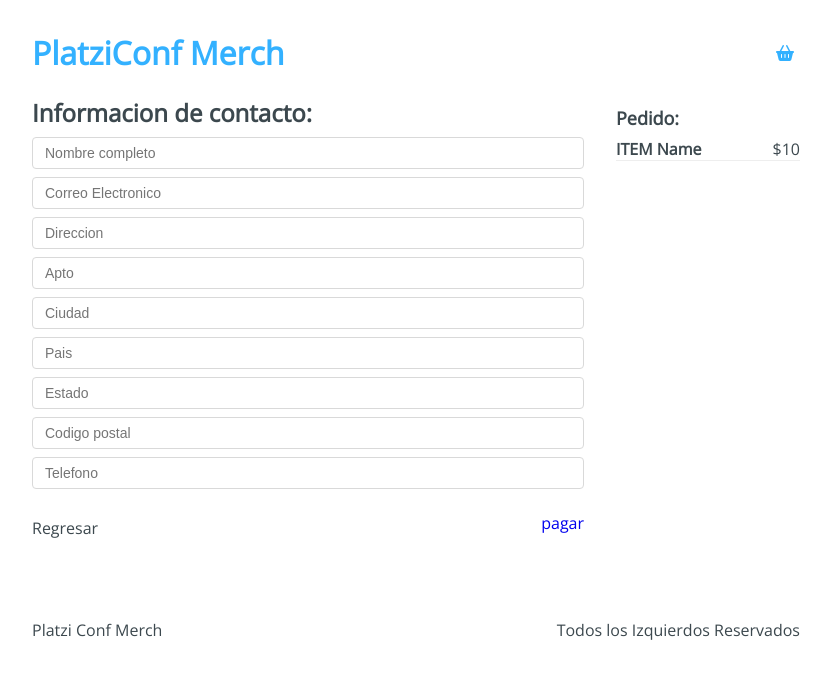
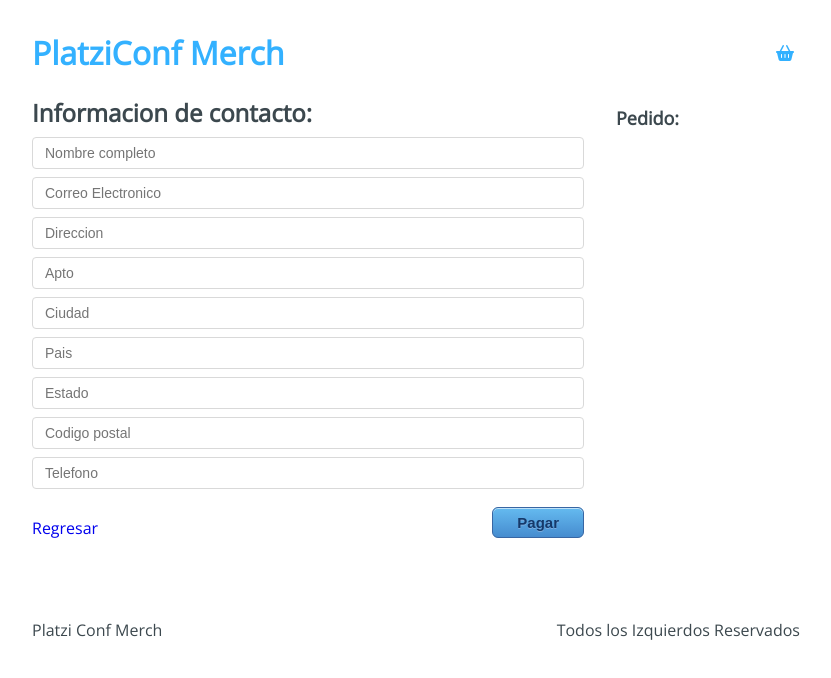
Before and after one commit to SantiSB/PlatziConf, a React app: page /checkout/information in a window 1280 px wide. Shown: the top 678 px of the page, without its empty margins (224-1055 px from the left). Built offline with nearby package versions, Linux system fonts and the light colour scheme.

Commit message:
useRef y useNavigate

```diff
--- a/src/containers/Checkout.jsx
+++ b/src/containers/Checkout.jsx
@@ -1,28 +1,50 @@
-import React from 'react';
+import React, { useContext } from 'react';
 import { Link } from 'react-router-dom';
+import AppContext from '../context/AppContext';
 import '../styles/components/Checkout.css';
 
 const Checkout = () => {
+  const { state, removeFromCart } = useContext(AppContext);
+  const { cart } = state;
+
+  const handleRemove = product => () => {
+    removeFromCart(product);
+  };
+
+  //Funcion que suma todos precios de los elementos del cart
+  const handleSumTotal = () => {
+    const reducer = (accumulator, currentValue) => accumulator + currentValue.price;
+    const sum = cart.reduce(reducer, 0);
+    return sum;
+  }
+
   return (
     <div className="Checkout">
       <div className="Checkout-content">
-        <h3>Lista de Pedidos:</h3>
+        {cart.length > 0 ? <h3>Lista de pedidos:</h3> : <h3>Sin pedidos...</h3>}
+        {cart.map((item) => (
           <div className="Checkout-item">
             <div className="Checkout-element">
-            <h4>ITEM name</h4>
-            <span>$10</span>
+              <h4>{item.title}</h4>
+              <span>
+                $
+                {item.price}
+              </span>
             </div>
-          <button type="button">
-            <i className='fas fa-trash-alt'/>
+            <button type="button" onClick={handleRemove(item)}>
+              <i className="fas fa-trash-alt" />
             </button>
           </div>
+        ))}
       </div>
+      {cart.length > 0 && (
         <div className="Checkout-sidebar">
-        <h3>Precio Total: $10</h3>
+          <h3>{`Precio Total: $ ${handleSumTotal()}`}</h3>
           <Link to="/checkout/information">
             <button type="button">Continuar pedido</button>
           </Link>
         </div>
+      )}
     </div>
   );
 }
--- a/src/containers/Information.jsx
+++ b/src/containers/Information.jsx
@@ -1,8 +1,36 @@
-import React from 'react';
-import { Link } from 'react-router-dom';
+import React, { useRef, useContext } from 'react';
+import { Link, useNavigate } from 'react-router-dom';
+import AppContext from '../context/AppContext';
 import '../styles/components/Information.css';
 
 const Information = () => {
+  const { state, addToBuyer } = useContext(AppContext);
+  //Referencia formulario
+  const form = useRef(null);
+//Creamos nuestro History
+  const navigate = useNavigate()
+  const { cart } = state;
+
+  const handleSubmit = () => {
+    //Capturamos la información del formulario
+    const formData = new FormData(form.current);
+    const buyer = {
+      'name': formData.get('name'),
+      'email':formData.get('email'),
+      'address':formData.get('address'),
+      'apto':formData.get('apto'),
+      'city':formData.get('city'),
+      'country':formData.get('country'),
+      'state':formData.get('state'),
+      'cp':formData.get('cp'),
+      'phone':formData.get('phone'),
+    }
+    //Enviamos la información del comprador
+    addToBuyer(buyer);
+    //Usamos useNavigate para redirigir la navegación a la siguiente página
+    navigate('/checkout/payment')
+  }
+
   return (
     <div className="Information">
       <div className="Information-content">
@@ -10,7 +38,7 @@
           <h2>Informacion de contacto:</h2>
         </div>
         <div className="Information-form">
-          <form action="">
+          <form ref={form}>
             <input type="text" placeholder="Nombre completo" name="name" />
             <input type="text" placeholder="Correo Electronico" name="email" />
             <input type="text" placeholder="Direccion" name="address" />
@@ -24,26 +52,26 @@
         </div>
         <div className="Information-buttons">
           <div className="Information-back">
-            Regresar
+            <Link to="/checkout">Regresar</Link>
           </div>
           <div className="Information-next">
-          <Link to="/checkout/payment">
-            pagar
-            </Link>
+            <button type="button" onClick={handleSubmit}>Pagar</button>
           </div>
         </div>
       </div>
       <div className="Information-sidebar">
         <h3>Pedido:</h3>
-        <div className="Information-item">
-          <div className="Information-element">
-            <h4>ITEM Name</h4>
-            <span>$10</span>
+        {cart.map((item) => (
+          <div className="Information-item" key={item.title}>
+            <div className="Information-element">
+              <h4>{item.itle}</h4>
+              <span>${item.price}</span>
+            </div>
           </div>
-        </div>
+        ))}
       </div>
     </div>
   );
-}
+};
 
 export default Information;
--- a/src/hooks/useInitialState.js
+++ b/src/hooks/useInitialState.js
@@ -23,9 +23,19 @@
     });
   };
 
+    //Función para agregar un comprador
+    const addToBuyer = payload => {
+      //Actualiza el state.cart con la misma información que tenia sumandole el payload o lo nuevo que se agrega al carrito
+      setState({
+        ...state,
+        buyer: [...state.buyer, payload],
+      });
+    }
+
   return {
     addToCart,
     removeFromCart,
+    addToBuyer,
     state,
   };
 };
--- a/src/initialState.js
+++ b/src/initialState.js
@@ -1,5 +1,6 @@
 export default {
     cart: [],
+    buyer: [],
     products: [
       {
         'id': '1',
```
Lines whose indentation alone changed are shown as unchanged.
